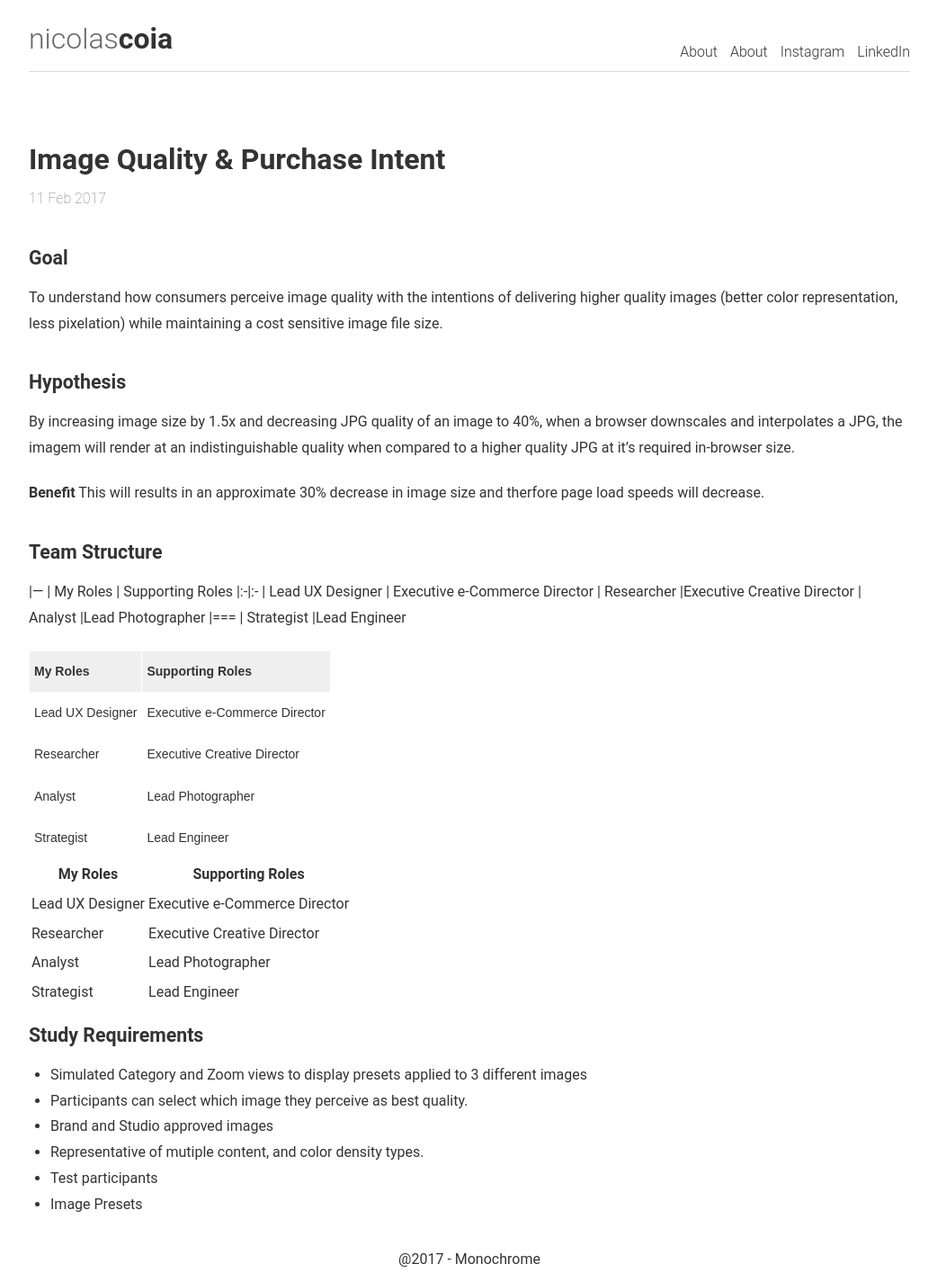
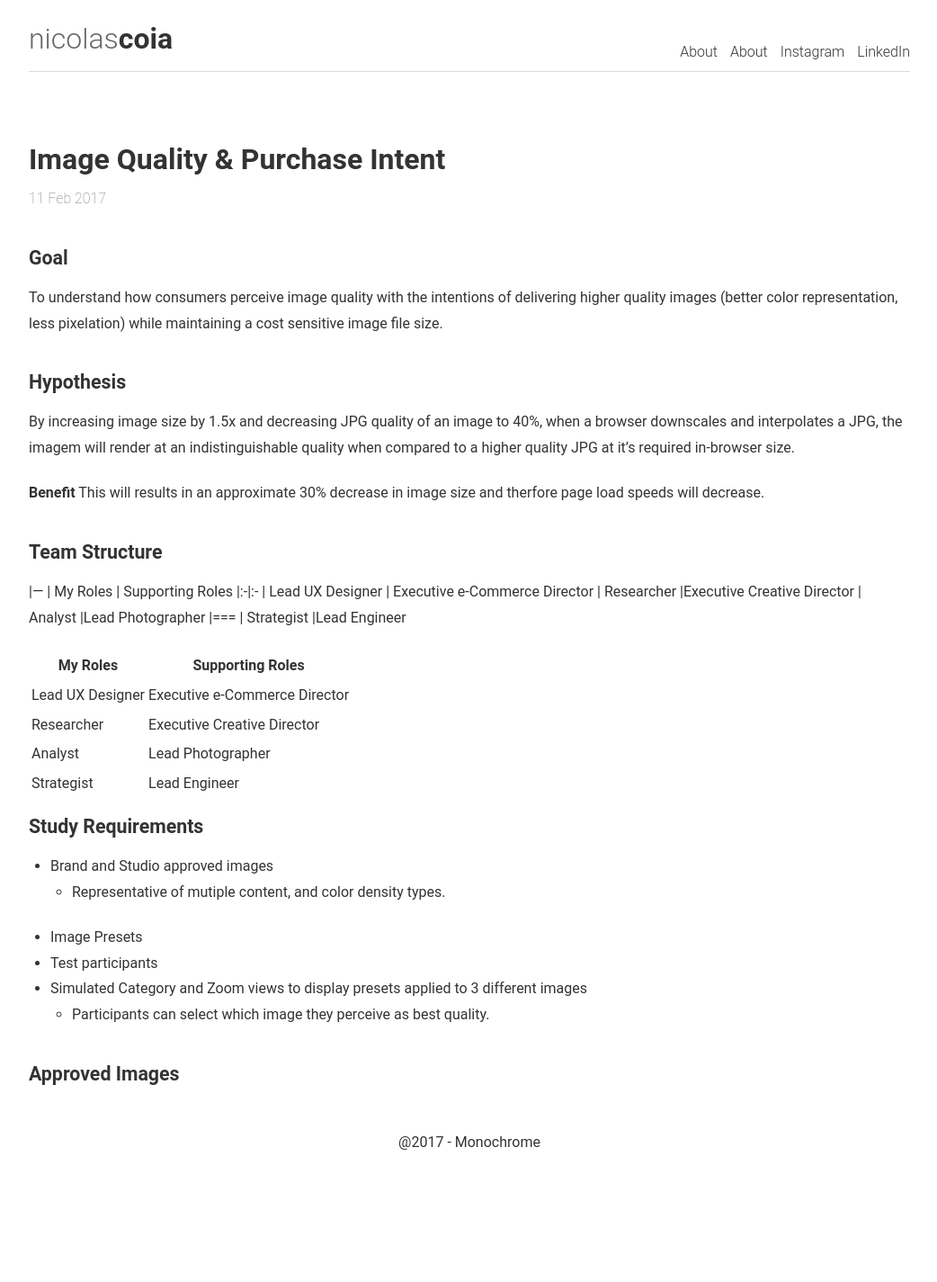
Before and after one commit to dyutibarma/monochrome, a Jekyll site: the page built from _posts/2017-02-11-test-post-8.md, in a window 1280 px wide. Shown: the whole page at 90% size, without its empty margins (118-1160 px from the left). Built offline with Jekyll 4.4.1, drawn with Linux system fonts in a browser that asks for light colours; after the commit the page ends 1295 px from its top, so only the background shows below that.

Commit message:
Update 2017-02-11-test-post-8.md

```diff
--- a/_posts/2017-02-11-test-post-8.md
+++ b/_posts/2017-02-11-test-post-8.md
@@ -22,43 +22,13 @@ By increasing image size by 1.5x and decreasing JPG quality of an image to 40%,
 |===
 | Strategist |Lead Engineer
 
-<style type="text/css">
-.tg  {border-collapse:collapse;border-spacing:0;}
-.tg td{font-family:Arial, sans-serif;font-size:14px;padding:10px 5px;border-style:solid;border-width:1px;overflow:hidden;word-break:normal;border-color:black;}
-.tg th{font-family:Arial, sans-serif;font-size:14px;font-weight:normal;padding:10px 5px;border-style:solid;border-width:1px;overflow:hidden;word-break:normal;border-color:black;}
-.tg .tg-oe15{background-color:#ffffff;border-color:#ffffff;text-align:left;vertical-align:top}
-.tg .tg-plr7{font-weight:bold;background-color:#efefef;border-color:#ffffff;text-align:left;vertical-align:top}
-</style>
-<table class="tg">
-  <tr>
-    <th class="tg-plr7">My Roles</th>
-    <th class="tg-plr7">Supporting Roles</th>
-  </tr>
-  <tr>
-    <td class="tg-oe15">Lead UX Designer</td>
-    <td class="tg-oe15">Executive e-Commerce Director</td>
-  </tr>
-  <tr>
-    <td class="tg-oe15">Researcher</td>
-    <td class="tg-oe15">Executive Creative Director</td>
-  </tr>
-  <tr>
-    <td class="tg-oe15">Analyst</td>
-    <td class="tg-oe15">Lead Photographer</td>
-  </tr>
-  <tr>
-    <td class="tg-oe15">Strategist</td>
-    <td class="tg-oe15">Lead Engineer</td>
-  </tr>
-</table>
-
 <table>
   <tr>
     <th>My Roles</th>
     <th>Supporting Roles</th>
   </tr>
   <tr>
-    <td>Lead UX Designer</td>
+    <td>Lead UX Designer  </td>
     <td>Executive e-Commerce Director</td>
   </tr>
   <tr>
@@ -76,9 +46,11 @@ By increasing image size by 1.5x and decreasing JPG quality of an image to 40%,
 </table>
 
 ### Study Requirements
+* Brand and Studio approved images
+  * Representative of mutiple content, and color density types.
+* Image Presets
+* Test participants
 * Simulated Category and Zoom views to display presets applied to 3 different images
- * Participants can select which image they perceive as best quality.
-* Brand and Studio approved images
- * Representative of mutiple content, and color density types.
-* Test participants
-* Image Presets
+  * Participants can select which image they perceive as best quality.
+
+### Approved Images
```
